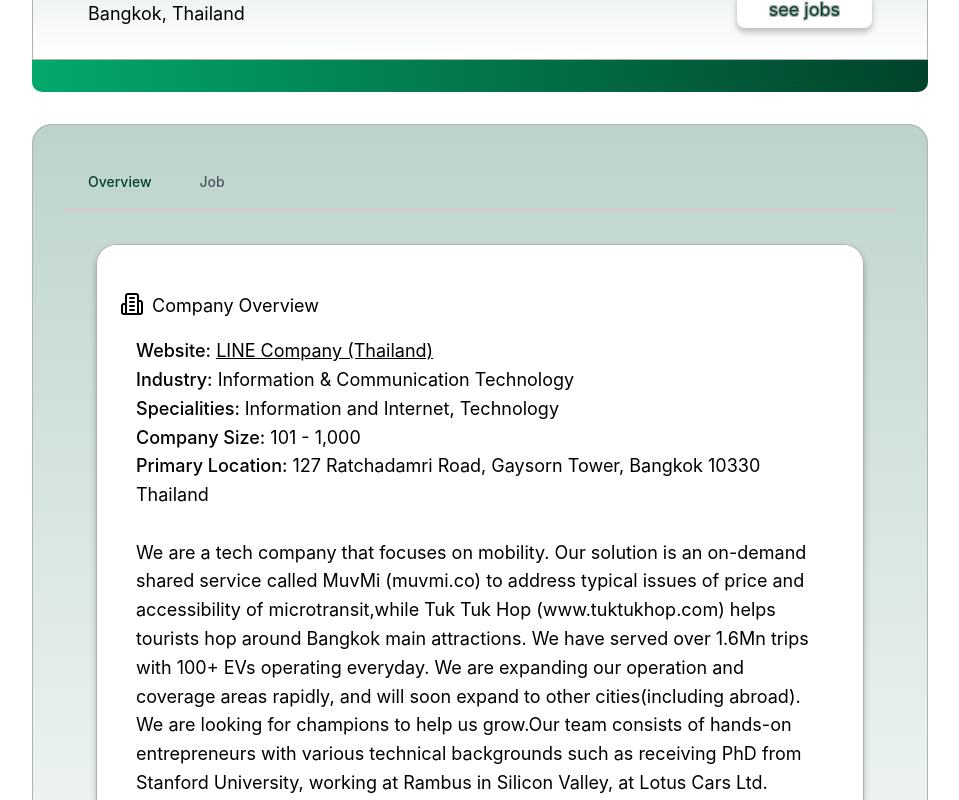
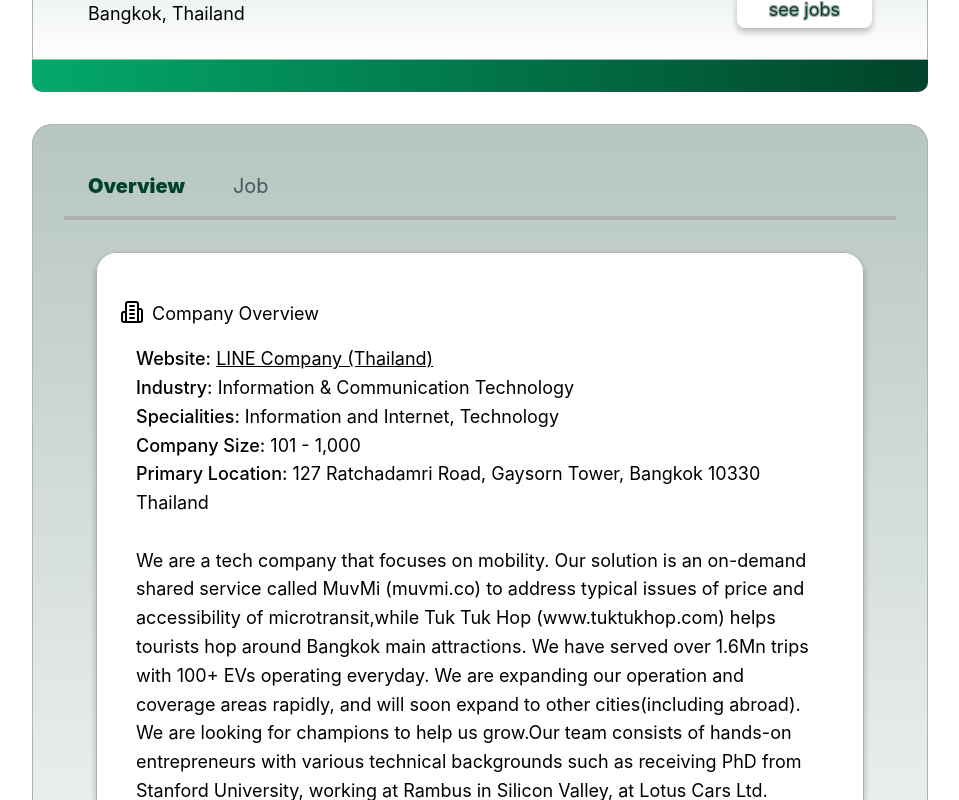
Before and after one commit to KU-jobapp-guys/KU-Seek, a Vue app in the folder frontend/: page /company/profile in a window 1280 px wide. Shown: the part 560-1360 px from the top of the page, without its empty margins (160-1119 px from the left). Built offline with nearby package versions, Linux system fonts and the light colour scheme.

Commit message:
style: change gradient color and line color to make it look more like in the design

```diff
--- a/frontend/src/views/CompanyProfile.vue
+++ b/frontend/src/views/CompanyProfile.vue
@@ -216,14 +216,14 @@
         </section>
 
         <section class="data mt-8">
-            <div class="bg-gradient-to-b from-[#045c3a44] to-white rounded-[20px] ring-1 ring-[#B1B1B1] ring-inset w-[100%]  p-8">
+            <div class="bg-gradient-to-b from-[#72908484] to-white rounded-[20px] ring-1 ring-[#B1B1B1] ring-inset w-[100%]  p-8">
 
                 <!-- Switch Tab Button IS HEREEEEE -->
                 <div class="flex">
                     <button
                         @click="switchTab('overview')"
                         :class="[
-                            'px-6 py-4 font-medium text-sm rounded-t-[20px] transition-colors duration-200',
+                            'px-6 py-4 text-xl rounded-t-[20px] transition-colors duration-200',
                             activeTab === 'overview'
                                 ? 'text-[#01432A] font-black'
                                 : 'text-gray-600 hover:text-[#01432A]'
@@ -234,7 +234,7 @@
                     <button
                         @click="switchTab('job')"
                         :class="[
-                            'px-6 py-4 font-medium text-sm rounded-t-[20px] transition-colors duration-200',
+                            'px-6 py-4 text-xl rounded-t-[20px] transition-colors duration-200',
                             activeTab === 'job'
                                 ? 'text-[#01432A] font-black'
                                 : 'text-gray-600 hover:text-[#01432A]'
@@ -244,7 +244,7 @@
                     </button>
                 </div>
 
-                <div class="w-full h-1 bg-[#CECECE]"></div>
+                <div class="w-full h-1 bg-[#afafaf]"></div>
 
                 <!-- Tab Content -->
                 <div class="p-8">
```
